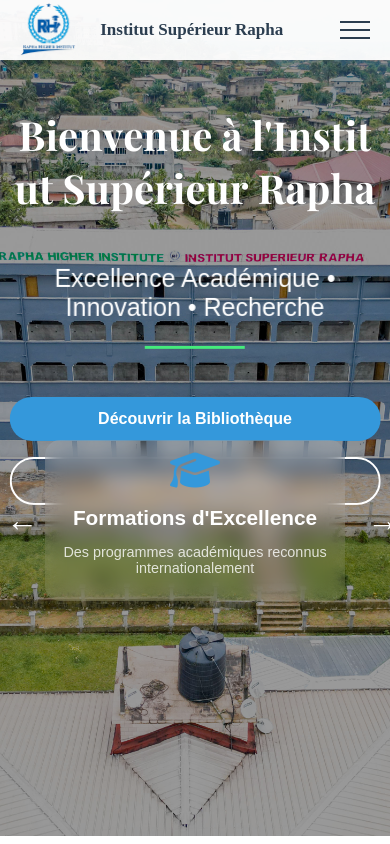
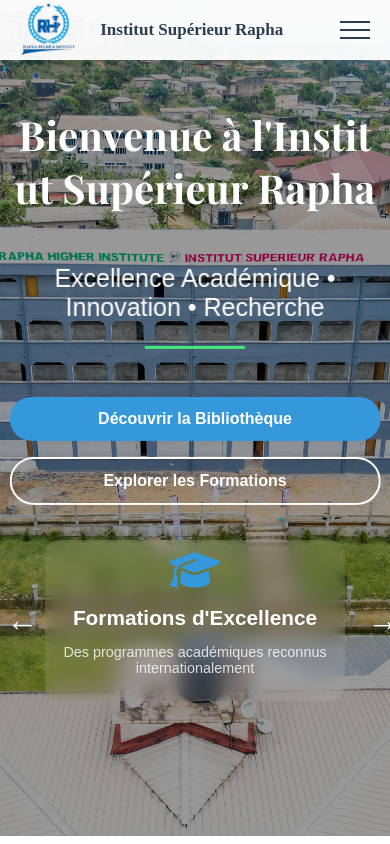
Before and after one commit to djufomene/raphainstitut, a React (Vite) app: page / in a window 390 px wide. Built offline with nearby package versions, Linux system fonts and the light colour scheme.

Commit message:
correction responsive mobile sur le style Accueil

```diff
--- a/src/styles/Accueil.scss
+++ b/src/styles/Accueil.scss
@@ -1754,7 +1754,7 @@
 
   .info-section {
     gap: 1rem;
-    margin-top: 500px;
+    margin-top: 600px;
 
     .nav-button {
      margin-right: -15px;
```
